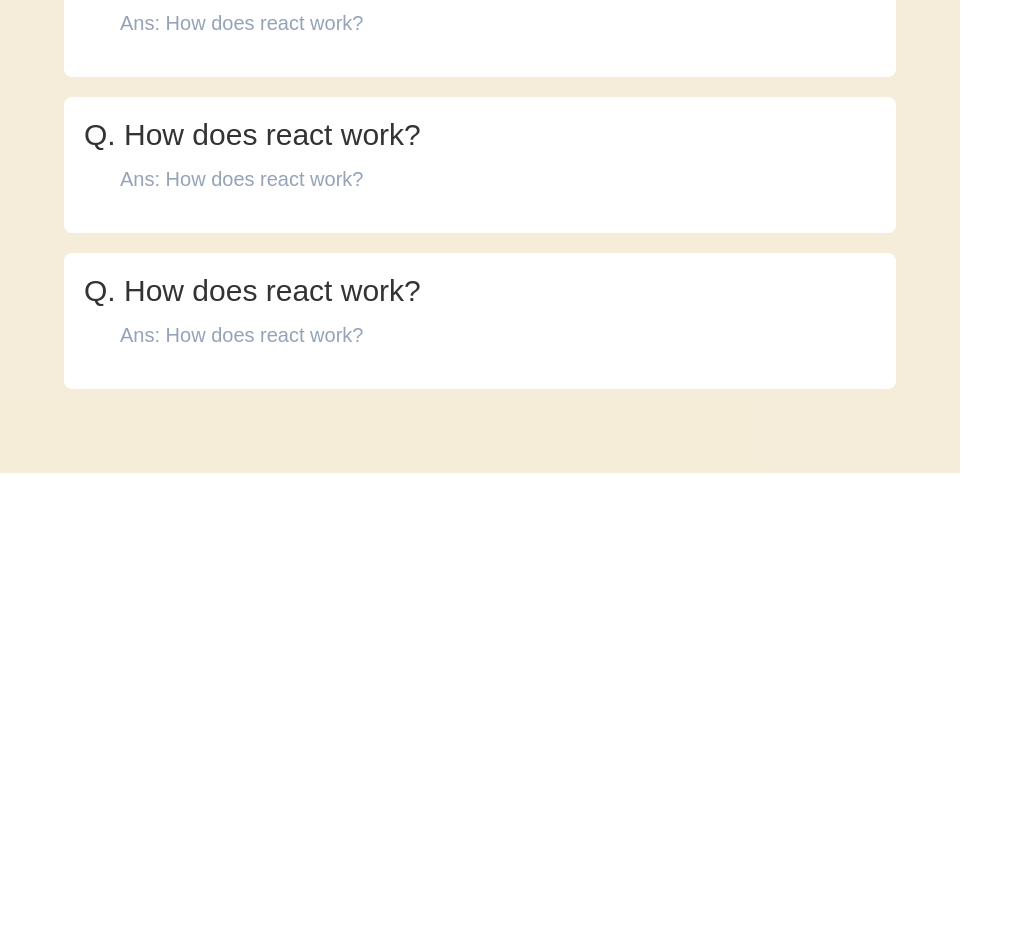
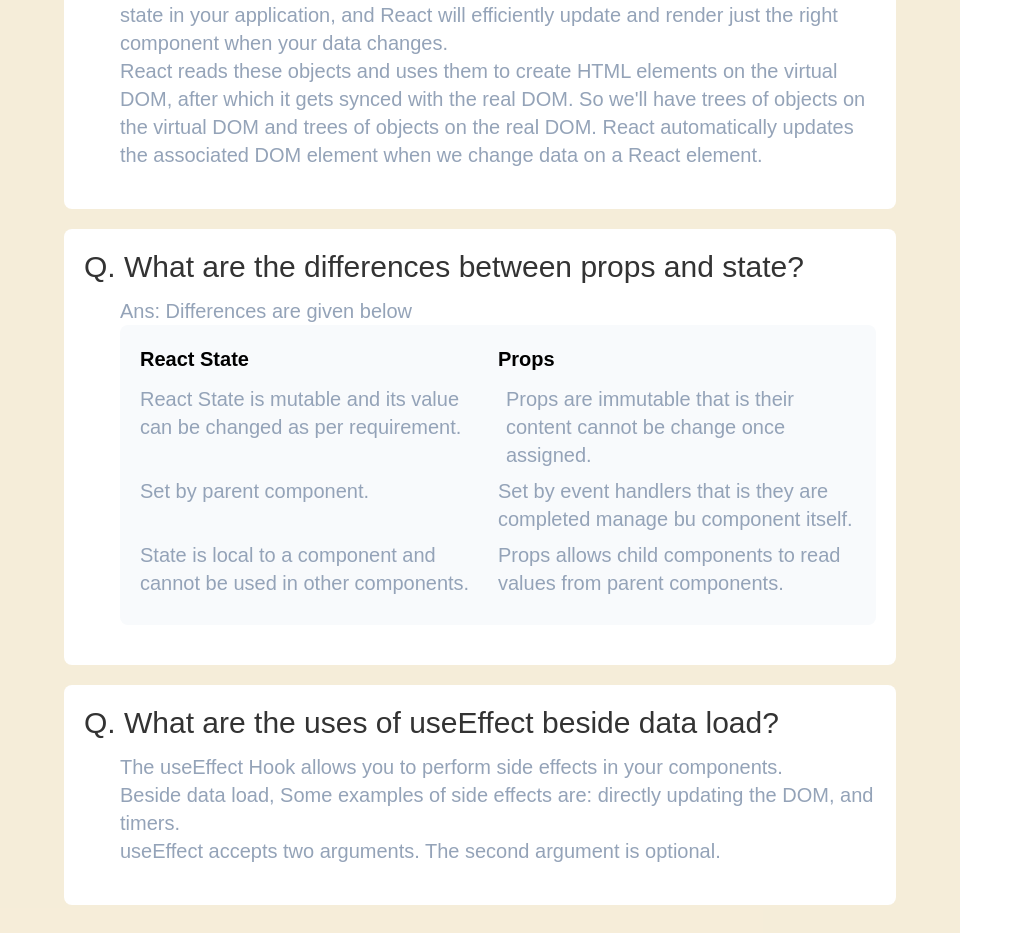
Before and after one commit to RayhanalKavey/simple-activity-tracker-static-react--project-a8, a React (Create React App) app: page / in a window 1280 px wide. Shown: the part 1379-2312 px from the top of the page, without its empty margins (0-1023 px from the left). Before the commit the page ends 1852 px from the top, so only its background shows below. Built offline with nearby package versions, Linux system fonts and the light colour scheme; the HTML template or start-up script is replaced by a standard one.

Commit message:
Add questions and answer.

```diff
--- a/src/components/Activity.js/Activity.js
+++ b/src/components/Activity.js/Activity.js
@@ -4,13 +4,11 @@
 import { faShoppingCart } from "@fortawesome/free-solid-svg-icons";
 import "./Activity.css";
 const Activity = ({ activity, activityHandleBtn }) => {
-  // console.log(activity);
-  const { id, name, description, img, req_time } = activity;
+  const { name, description, img, req_time } = activity;
   return (
-    <div className="card w-full md:w-[80%] lg:w-72 bg-base-100 shadow-2xl">
+    <div className="card w-full md:w-[80%] xl:w-72 bg-base-100 shadow-2xl">
       <div className="card-body p-4">
         <h2 className="card-title">{name}</h2>
-        <p>ID: {id}</p>
         <p>
           {Declaration.length <= 20 ? description : description.slice(0, 20)}
         </p>
@@ -22,7 +20,7 @@
           onClick={() => activityHandleBtn(activity)}
           className="btn btn-primary"
         >
-          Add to list <FontAwesomeIcon icon={faShoppingCart} />
+          Add to list <FontAwesomeIcon className="ml-3" icon={faShoppingCart} />
         </button>
       </div>
       <figure>
--- a/src/components/ActivityArea/ActivityArea.js
+++ b/src/components/ActivityArea/ActivityArea.js
@@ -29,7 +29,7 @@
           <h1 className="text-3xl py-5">Activity Tracker</h1>
         </div>
         <p className="pl-[50px] text-2xl m-5 ">Select todays activity</p>
-        <div className="grid lg:grid-cols-2 xl:grid-cols-3 justify-items-center gap-9  pb-6">
+        <div className="grid grid-cols-1  lg:grid-cols-1 xl:grid-cols-3 justify-items-center gap-9  pb-6">
           {activities.map((activity) => (
             <Activity
               activity={activity}
@@ -38,13 +38,13 @@
             ></Activity>
           ))}
         </div>
-        {/* blog */}
+        {/* blog Qna */}
         <div className="lg:col-span-3 xl:col-span-4 mt-20 ">
           <Qna></Qna>
         </div>
       </div>
       {/* Left side activities cart  */}
-      <div className="col-span-1 sticky top-0">
+      <div className="col-span-1  ">
         <ActivityCart cart={cart} activities={activities}></ActivityCart>
       </div>
     </div>
--- a/src/components/ActivityCart/ActivityCart.js
+++ b/src/components/ActivityCart/ActivityCart.js
@@ -35,9 +35,9 @@
     setBreakTime(time);
     addToLocalStorage(time);
   };
-  // console.log(time);
+
   return (
-    <div className="sticky top-0">
+    <div className="sticky top-0 pt-2 mb-6">
       <div className="flex gap-5 items-center m-6">
         <img className="w-16" src={my_img} alt="" />
         <div>
@@ -85,13 +85,13 @@
         <div>Break Time:</div>
         <div className=" text-slate-400">{breakTime}s</div>
       </div>
-      <button
-        onClick={notify}
-        className="btn btn-primary w-[93%] lg:w-[88%] mx-6 mb-6"
-      >
-        Activity Completed
-      </button>
-      <ToastContainer />
+      <div className=" mx-6 ">
+        {" "}
+        <button onClick={notify} className="btn btn-primary w-full ">
+          Activity Completed
+        </button>
+        <ToastContainer />
+      </div>
     </div>
   );
 };
--- a/src/components/Qna/Qna.js
+++ b/src/components/Qna/Qna.js
@@ -5,20 +5,76 @@
     <div className="">
       <div className="bg-white rounded-lg p-5 mb-5">
         <h1 className="text-3xl  mb-3">Q. How does react work?</h1>
-        <p className="text-xl pl-9 text-slate-400 mb-5">
-          Ans: How does react work?
+        <p className="text-[16px] text-xl pl-9 text-slate-400 mb-5">
+          Ans: React uses a declarative paradigm that makes it easier to reason
+          about your application and aims to be both efficient and flexible. It
+          designs simple views for each state in your application, and React
+          will efficiently update and render just the right component when your
+          data changes.
+          <br />
+          React reads these objects and uses them to create HTML elements on the
+          virtual DOM, after which it gets synced with the real DOM. So we'll
+          have trees of objects on the virtual DOM and trees of objects on the
+          real DOM. React automatically updates the associated DOM element when
+          we change data on a React element.
         </p>
       </div>
       <div className="bg-white rounded-lg p-5 mb-5">
-        <h1 className="text-3xl  mb-3">Q. How does react work?</h1>
-        <p className="text-xl pl-9 text-slate-400 mb-5">
-          Ans: How does react work?
-        </p>
+        <h1 className="text-3xl  mb-3">
+          Q. What are the differences between props and state?
+        </h1>
+        <div className="text-[16px] text-xl pl-9  text-slate-400 mb-5">
+          Ans: Differences are given below
+          <div className="p-v-s w-full text-left bg-slate-50 rounded-lg  p-5">
+            <div className="flex text-black text-xl font-semibold mb-3">
+              <div className="w-1/2">React State</div>
+              <div className="w-1/2">Props</div>
+            </div>
+            {/* row-1 */}
+            <div className="flex gap-4">
+              <div className="w-1/2 mb-2">
+                React State is mutable and its value can be changed as per
+                requirement.
+              </div>
+              <div className="w-1/2 mb-2">
+                Props are immutable that is their content cannot be change once
+                assigned.
+              </div>
+            </div>
+            {/* row-2 */}
+            <div className="flex ">
+              <div className="w-1/2 mb-2">Set by parent component.</div>
+              <div className="w-1/2 mb-2">
+                Set by event handlers that is they are completed manage bu
+                component itself.
+              </div>
+            </div>
+            {/* row-3 */}
+            <div className="flex ">
+              <div className="w-1/2 mb-2">
+                State is local to a component and cannot be used in other
+                components.
+              </div>
+              <div className="w-1/2 mb-2">
+                Props allows child components to read values from parent
+                components.
+              </div>
+            </div>
+          </div>
+        </div>
       </div>
       <div className="bg-white rounded-lg p-5 mb-5">
-        <h1 className="text-3xl  mb-3">Q. How does react work?</h1>
-        <p className="text-xl pl-9 text-slate-400 mb-5">
-          Ans: How does react work?
+        <h1 className="text-3xl  mb-3">
+          Q. What are the uses of useEffect beside data load?
+        </h1>
+        <p className="text-[16px] text-xl pl-9 text-slate-400 mb-5">
+          The useEffect Hook allows you to perform side effects in your
+          components.
+          <br />
+          Beside data load, Some examples of side effects are: directly updating
+          the DOM, and timers.
+          <br />
+          useEffect accepts two arguments. The second argument is optional.
         </p>
       </div>
     </div>
```
